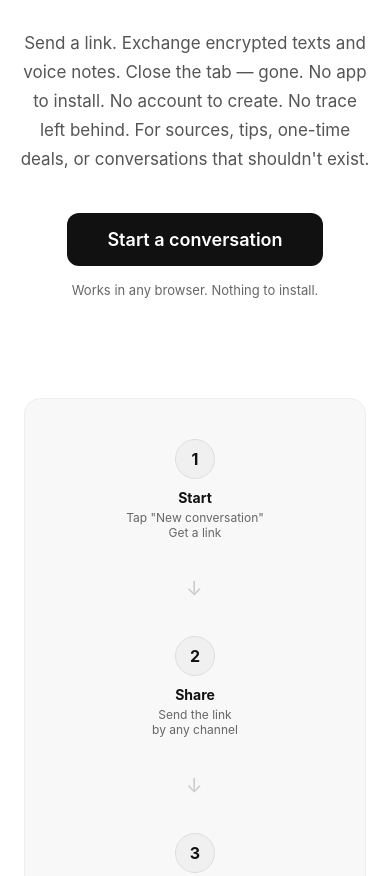
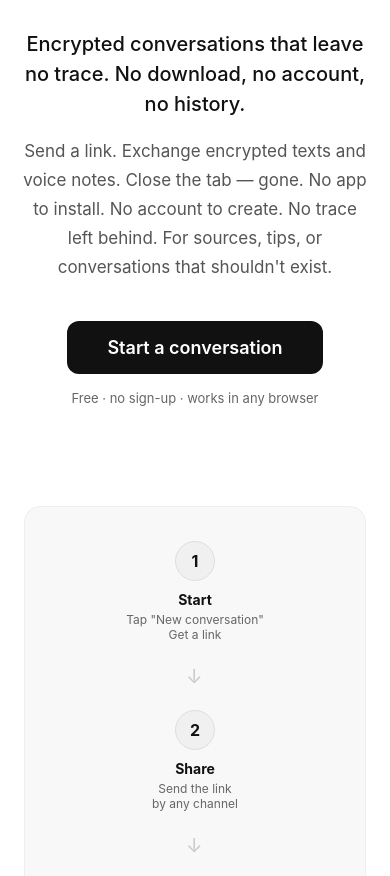
Before and after one commit to arnon-shub/arnon, a plain HTML site: page index.html in a window 390 px wide. Shown: the part 169-1045 px from the top of the page. Drawn offline with Linux system fonts and the light colour scheme.

Commit message:
Landing page: clearer hero, fix step-flow layout, copy tweaks
Add a plain value-prop line under the tagline so first-time visitors immediately get what Arnon is. Drop 'one-time deals' from the hero subhead. CTA microcopy now answers 'what's the catch?' (Free, no sign-up). Fix the 'How it works' flow so all four steps sit in one row at desktop (equal columns, no 3+1 orphan) and still stack on mobile. Copy: 'self-hosted' -> 'self-hostable'; reconcile 'no company raising money' with the footer's 'Built by Particular Ltd.'

```diff
--- a/index.html
+++ b/index.html
@@ -24,20 +24,21 @@ a:focus-visible{outline:2px solid #eee;outline-offset:2px}
 .hero{text-align:center;padding:100px 24px 80px}
 .hero-logo{font-size:clamp(64px,15vw,96px);font-weight:800;letter-spacing:-3px;color:#eee}
 .hero-tag{font-size:18px;color:#888;margin:8px 0 32px;font-style:italic}
+.hero-lead{max-width:540px;margin:0 auto 18px;font-size:20px;line-height:1.5;font-weight:500}
 .hero-desc{max-width:500px;margin:0 auto 40px;font-size:17px;line-height:1.7;color:#999}
 .hero-btn{display:inline-block;padding:16px 40px;background:#eee;color:#0a0a0a;border-radius:12px;font-size:18px;font-weight:600;transition:all 0.2s}
 .hero-btn:hover{background:#ccc;transform:translateY(-1px)}
 .hero-note{font-size:13px;color:#aaa;margin-top:16px}
 .hero-note a{color:#fff;text-decoration:underline;text-underline-offset:3px}
 
-.demo{max-width:700px;margin:0 auto;padding:40px 24px 80px}
+.demo{max-width:820px;margin:0 auto;padding:40px 24px 80px}
 .demo-box{background:#111;border:1px solid #222;border-radius:16px;overflow:hidden;padding:24px}
-.demo-flow{display:flex;align-items:center;justify-content:center;gap:20px;flex-wrap:wrap}
-.demo-step{text-align:center;padding:16px}
+.demo-flow{display:flex;align-items:center;justify-content:center;gap:12px;flex-wrap:nowrap}
+.demo-step{flex:1;min-width:0;text-align:center;padding:10px}
 .demo-num{width:40px;height:40px;border-radius:50%;background:#1a1a1a;border:1px solid #333;display:inline-flex;align-items:center;justify-content:center;font-size:16px;font-weight:700;color:#eee;margin-bottom:10px}
 .demo-step h3{font-size:14px;margin-bottom:4px}
 .demo-step p{font-size:12px;color:#888}
-.demo-arrow{font-size:20px;color:#333}
+.demo-arrow{font-size:20px;color:#333;flex-shrink:0}
 
 .divider{height:1px;background:#151515;max-width:800px;margin:0 auto}
 
@@ -96,13 +97,14 @@ footer a{color:#aaa}footer a:hover{color:#fff}
 <section class="hero">
   <h1 class="hero-logo">arnon</h1>
   <div class="hero-tag">You are none.</div>
+  <p class="hero-lead">Encrypted conversations that leave no trace. No download, no account, no history.</p>
   <p class="hero-desc">
     Send a link. Exchange encrypted texts and voice notes. Close the tab — gone.
     No app to install. No account to create. No trace left behind.
-    For sources, tips, one-time deals, or conversations that shouldn't exist.
+    For sources, tips, or conversations that shouldn't exist.
   </p>
   <a href="/pwa/app.html" class="hero-btn">Start a conversation</a>
-  <p class="hero-note">Works in any browser. Nothing to install.</p>
+  <p class="hero-note">Free · no sign-up · works in any browser</p>
 </section>
 
 <div class="demo" id="how">
@@ -195,7 +197,7 @@ footer a{color:#aaa}footer a:hover{color:#fff}
     <tr><th scope="row">Open source</th><td class="yes">✓</td><td class="maybe">partial</td><td class="no">✗</td><td class="yes">✓</td><td class="maybe">partial</td><td class="yes">✓</td><td class="yes">✓</td></tr>
   </table>
   <p style="text-align:center;color:#999;font-size:14px;margin-top:24px;line-height:1.6">Other private messengers store your account and history on a device or a server. Arnon runs entirely in your browser — no install, no sign-up, and nothing kept after you close the tab.</p>
-  <p style="text-align:center;color:#888;font-size:13px;margin-top:16px;line-height:1.7;max-width:560px;margin-left:auto;margin-right:auto">Arnon is a free, self-hosted side project. There is no company behind it raising money — just a single relay server and a browser app designed to disappear.</p>
+  <p style="text-align:center;color:#888;font-size:13px;margin-top:16px;line-height:1.7;max-width:560px;margin-left:auto;margin-right:auto">Arnon is a free, self-hostable side project from Particular Ltd — not a funded startup, just a single relay server and a browser app designed to disappear.</p>
   </div>
 </section>
 
```
